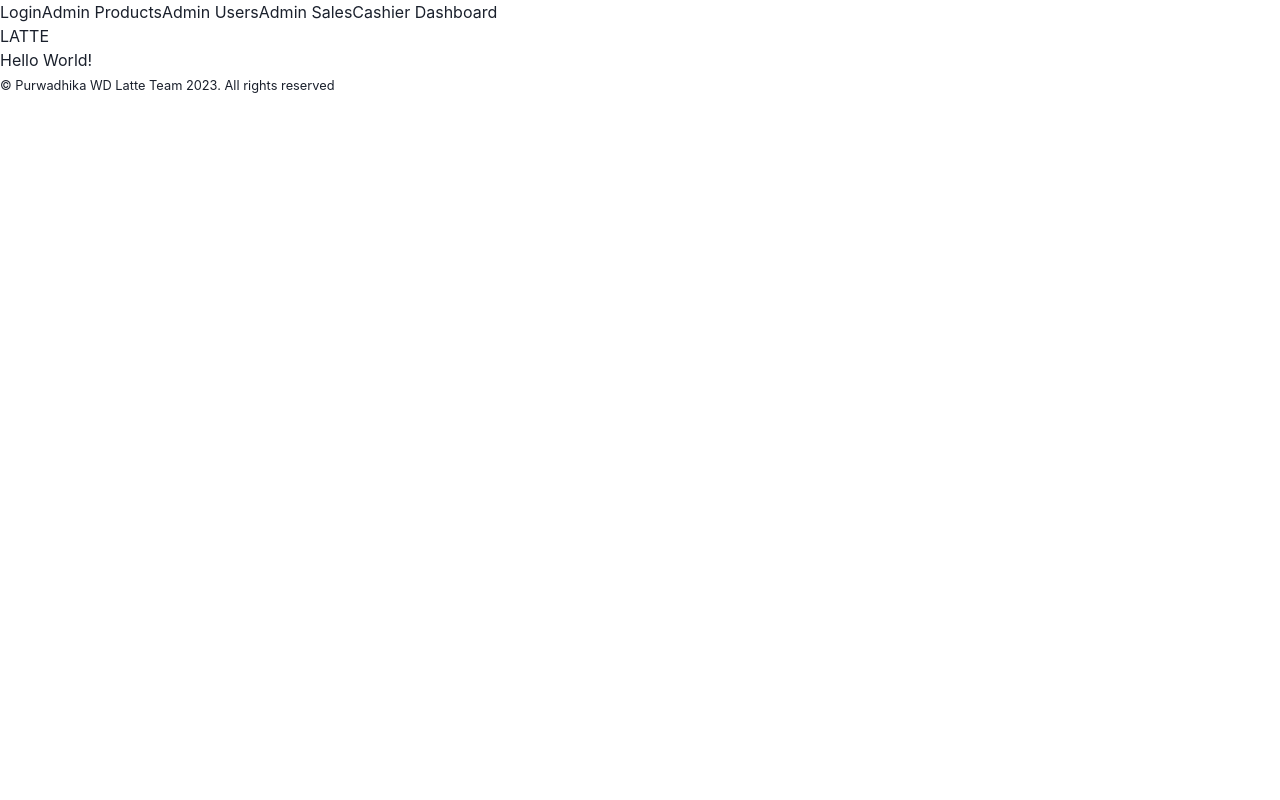
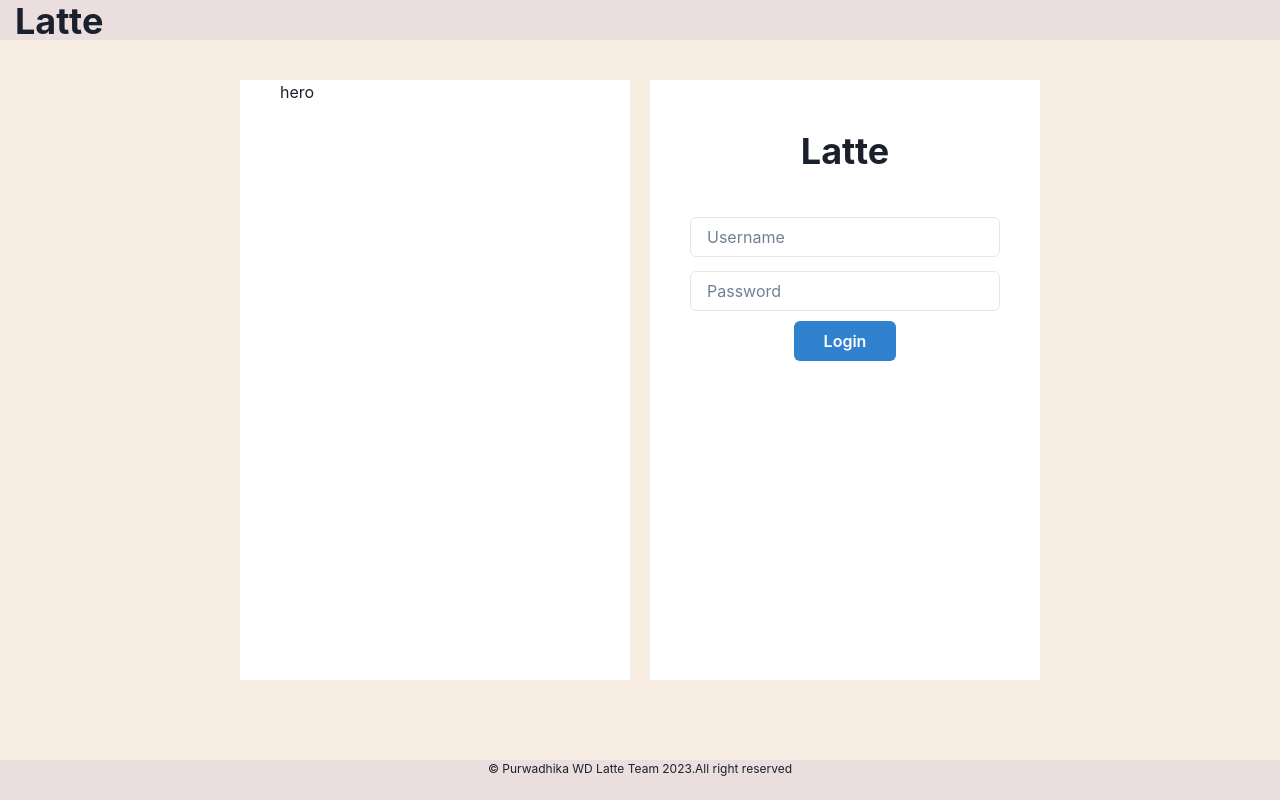
Before and after one commit to jasonkarjadi/latte-app, a Next.js app: page / in a window 1280 px wide. Built offline with nearby package versions, Linux system fonts and the light colour scheme.

Commit message:
create login page

```diff
--- a/app/layout.jsx
+++ b/app/layout.jsx
@@ -1,6 +1,6 @@
 "use client";
 
-import { ChakraProvider } from "@chakra-ui/react";
+import { Box, ChakraProvider, Heading, Text, VStack } from "@chakra-ui/react";
 import NextLink from "next/link";
 
 const RootLayout = ({ children }) => {
@@ -8,17 +8,23 @@ const RootLayout = ({ children }) => {
     <html lang="en">
       <body>
         <ChakraProvider>
-          <header>
-            <NextLink href="/">Login</NextLink>
-            <NextLink href="/dashboard/admin/products">Admin Products</NextLink>
-            <NextLink href="/dashboard/admin/users">Admin Users</NextLink>
-            <NextLink href="/dashboard/admin/sales">Admin Sales</NextLink>
-            <NextLink href="/dashboard/cashier">Cashier Dashboard</NextLink>
-          </header>
-          {children}
-          <footer>
-            <small>© Purwadhika WD Latte Team 2023. All rights reserved</small>
-          </footer>
+          <VStack h={"100vh"} spacing="none">
+            <Box as="header" h={"40px"} w={"full"} bgColor="#eadede">
+              <Heading marginLeft={"15px"}>Latte</Heading>
+            </Box>
+            {children}
+            <Box
+              as={"footer"}
+              textAlign={"center"}
+              h={"40px"}
+              w={"full"}
+              bgColor="#eadede"
+            >
+              <Text fontSize={"12px"}>
+                © Purwadhika WD Latte Team 2023.All right reserved
+              </Text>
+            </Box>
+          </VStack>
         </ChakraProvider>
       </body>
     </html>
--- a/app/page.jsx
+++ b/app/page.jsx
@@ -1,9 +1,40 @@
+"use client";
+
+import { Box, Container, Flex, Input, Button, Heading } from "@chakra-ui/react";
+
 const RootPage = () => {
   return (
-    <>
-      <h1>LATTE</h1>
-      <p>Hello World!</p>
-    </>
+    <Box flex={1} bgColor="#F8EDE3" w="full">
+      <Flex
+        width={"800px"}
+        height={"600px"}
+        my={"40px"}
+        mx={"auto"}
+        justifyContent={"center"}
+        alignItems={"stretch"}
+      >
+        <Box flex={1} marginRight={"10px"} bgColor={"white"} px={"40px"}>
+          <h1>hero</h1>
+        </Box>
+        <Box
+          flex={1}
+          paddingTop={"20px"}
+          px={"40px"}
+          textAlign={"center"}
+          marginLeft={"10px"}
+          bgColor={"white"}
+          fontSize={"4xl"}
+          fontWeight={"bold"}
+        >
+          <Heading padding={"30px"}>Latte</Heading>
+          <Input placeholder="Username"></Input>
+          <Input placeholder="Password"></Input>
+          <Button px={"30px"} colorScheme="blue">
+            Login
+          </Button>
+        </Box>
+      </Flex>
+    </Box>
   );
 };
 
```
